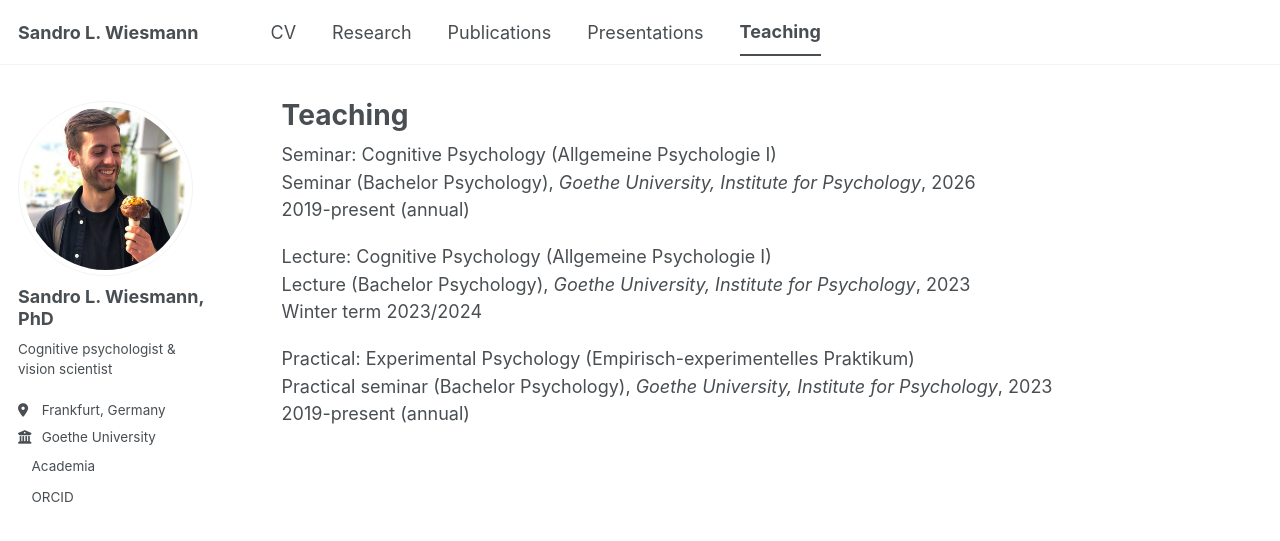
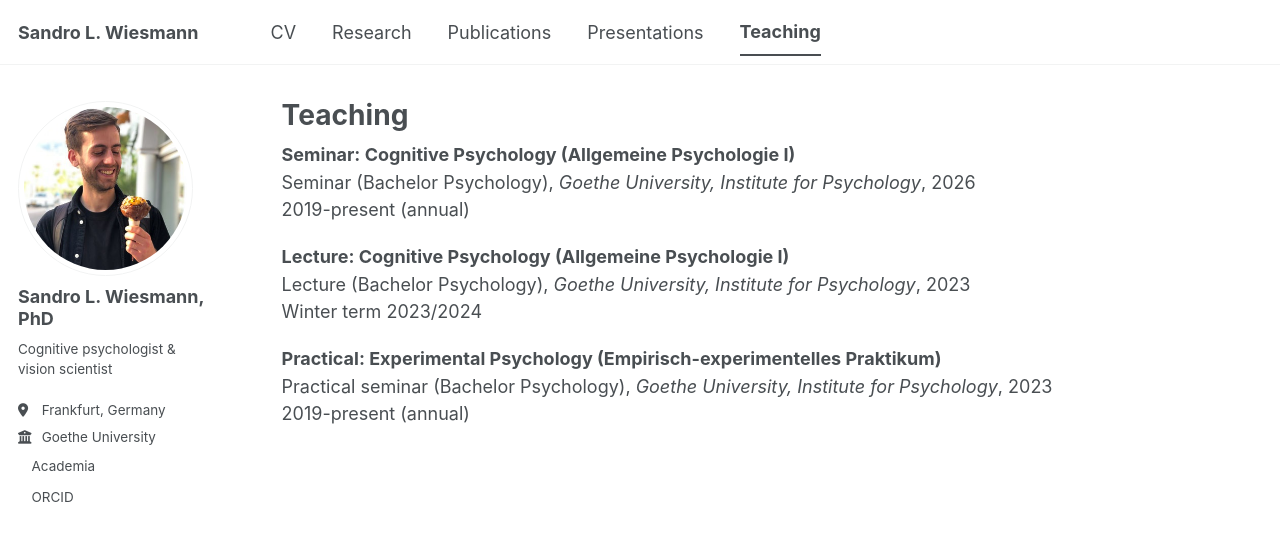
Before and after one commit to sandrowiesmann/sandrowiesmann.github.io, a Jekyll site: the page built from _pages/teaching.html, in a window 1280 px wide. Shown: the top 541 px of the page. Built offline with Jekyll 4.4.1, drawn with Linux system fonts in a browser that asks for light colours; a script bundle is joined from its source files by our own code; a style sheet for code colours, icons or effects is not loaded.

Commit message:
Bold title for unpublished and teaching posts
Bold the title for unpublished posts and teaching collections.

```diff
--- a/_includes/archive-single.html
+++ b/_includes/archive-single.html
@@ -11,7 +11,7 @@
 
     <h2 class="archive__item-title" itemprop="headline">
       {% if post.category == "unpublished" or post.collection == "teaching" %}
-        {{ title }}
+        <b>{{ title }}</b>
       {% elsif post.paperurl %}
         <a href="{{ post.paperurl }}" target="_blank" rel="noopener">{{ title }}</a>
       {% else %}
```
